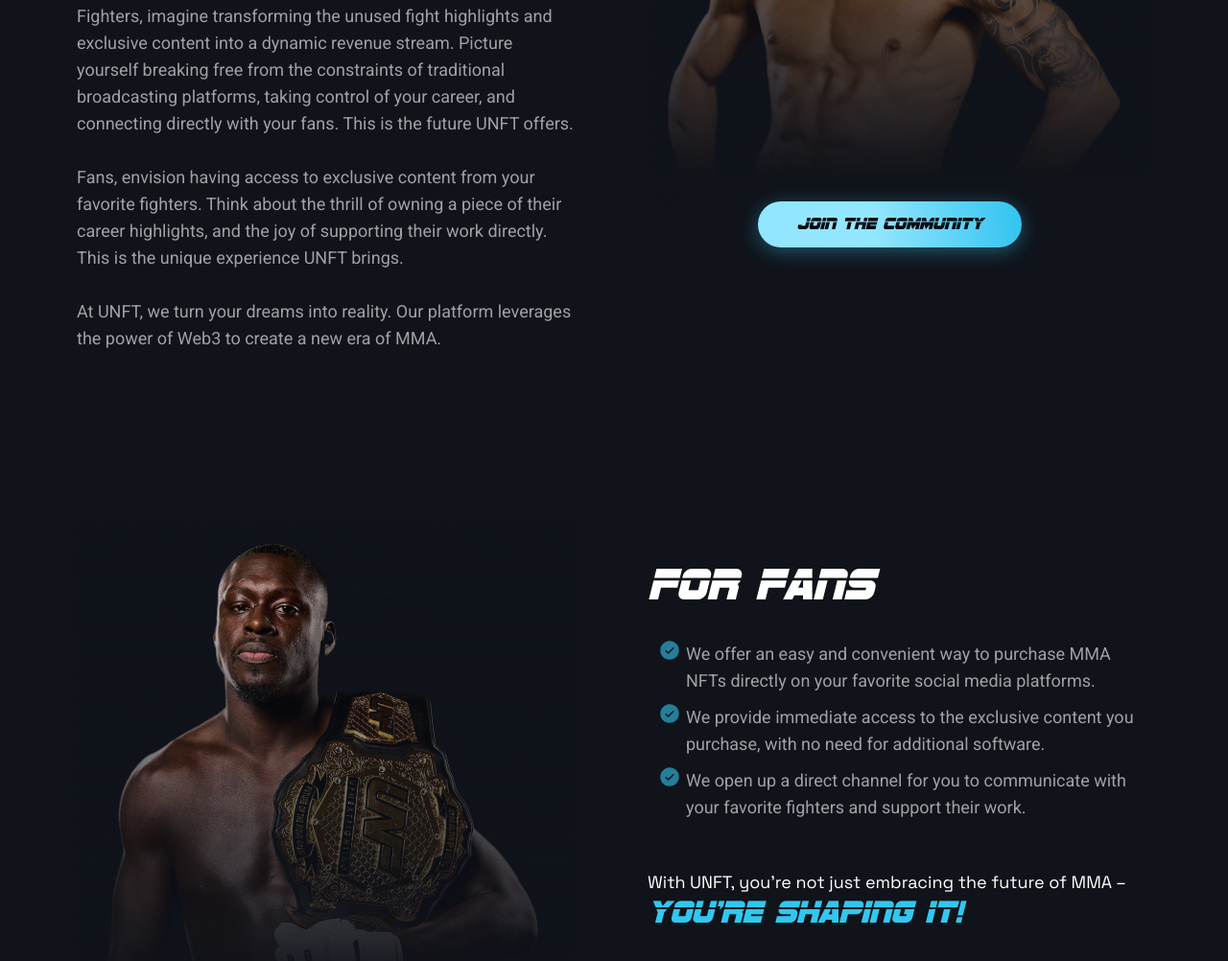
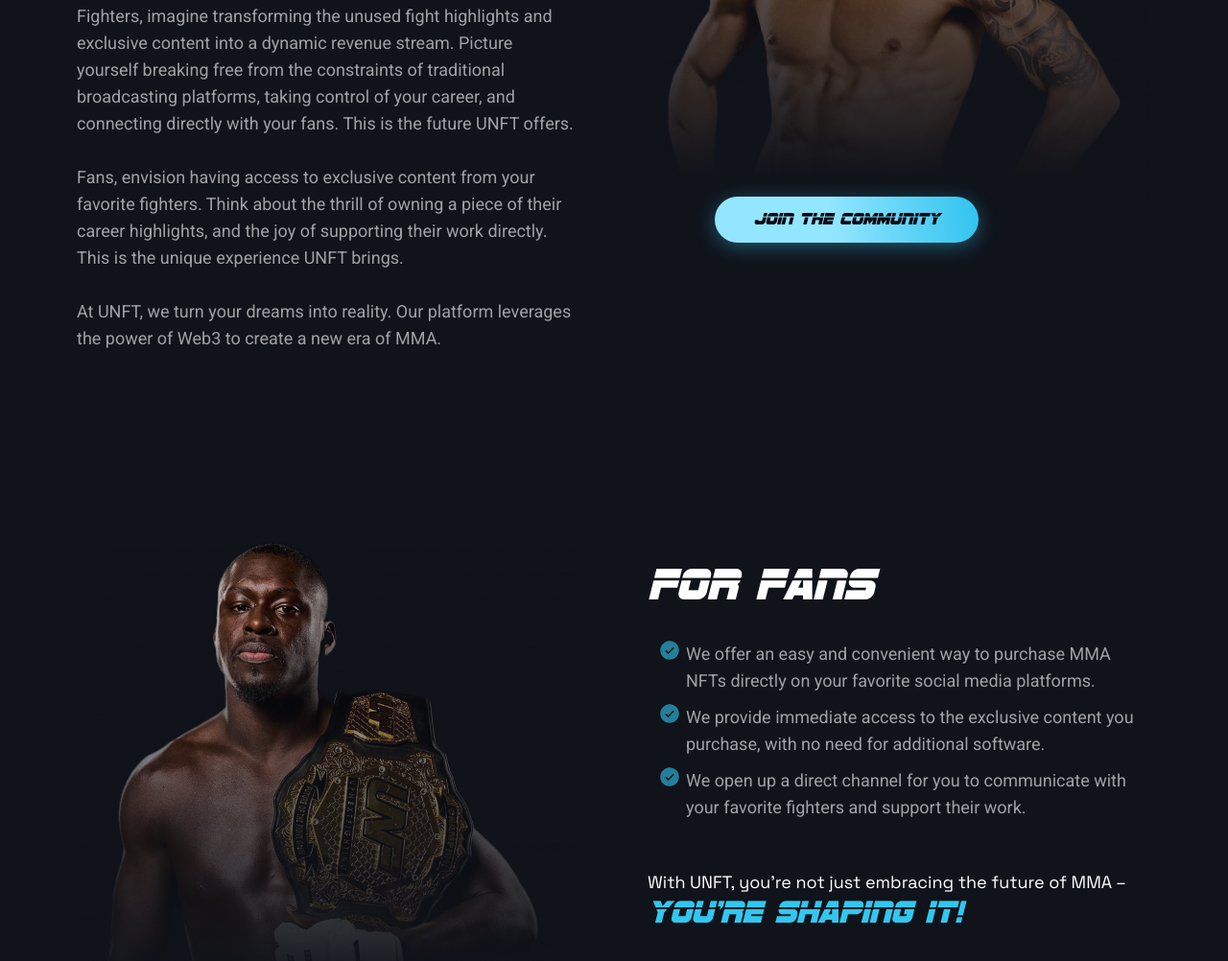
Before and after one commit to Ahmaddd2023/unft.store, a website: page index.html in a window 1280 px wide. Shown: the part 2402-3404 px from the top of the page at 96% size. Drawn offline with Linux system fonts and the light colour scheme; files whose address does not match are found by name.

Commit message:
changes 4.0

```diff
--- a/desktop1.css
+++ b/desktop1.css
@@ -367,8 +367,8 @@
 
 
     color: #03070F;
-    margin-left: 190px;
-    margin-top: -10px;
+    margin-left: 145px;
+    margin-top: -28px;
     cursor: pointer;
 }
 
```
